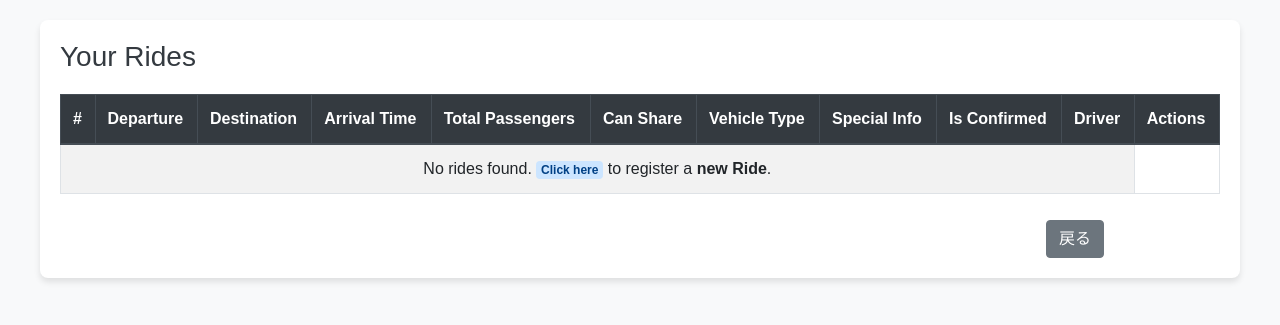
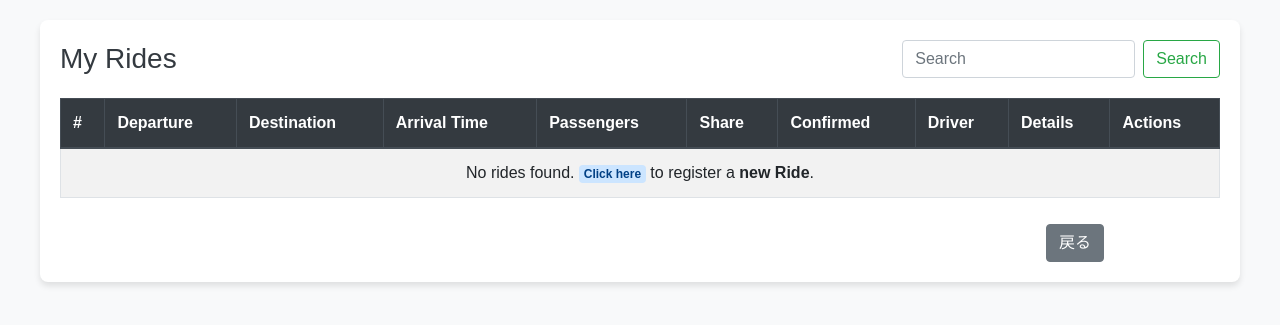
Before and after one commit to yyxff/GoTogether, a Django app: page /ride/view/ in a window 1280 px wide. Shown: the top 325 px of the page. Run offline with Django 5.2, Linux system fonts and the light colour scheme; the visitor is signed in with stand-in values (Sample User, id 1); data that the repository does not hold is empty; some libraries are stand-ins or nearby versions.

Commit message:
Update: User now can be able to view all ride details & driver and vehicle details for any confirmed ride they belong to

```diff
--- a/docker-deploy/web-app/ride/models.py
+++ b/docker-deploy/web-app/ride/models.py
@@ -1,11 +1,12 @@
 from django.db import models
 from user.models import RSSUser
+from django.utils.timezone import now
 # Create your models here.
 
 class RideModel(models.Model):
     departure = models.CharField(max_length=100)
     destination = models.CharField(max_length=100)
-    arrival_time = models.DateTimeField(auto_now_add=True, verbose_name='Expected arrival time')
+    arrival_time = models.DateTimeField(default=now, verbose_name='Expected arrival time')
     total_passenger = models.IntegerField(default=1)
     can_share = models.BooleanField(default=False, verbose_name='Shared ride')
     vehicle_type = models.CharField(blank=True, default='', verbose_name='Expected vehicle type*')
@@ -14,3 +15,6 @@ class RideModel(models.Model):
 
     owner = models.ForeignKey(RSSUser, on_delete=models.CASCADE, related_name='owned_rides', null=True)
     driver = models.ForeignKey(RSSUser, on_delete=models.CASCADE, related_name='confirmed_rides', null=True)
+
+    class Meta:
+        ordering = ['-arrival_time']
--- a/docker-deploy/web-app/ride/templates/ride/ride.html
+++ b/docker-deploy/web-app/ride/templates/ride/ride.html
@@ -43,7 +43,13 @@
 </head>
 <body>
     <div class="container table-container">
-        <h3>Your Rides</h3>
+        <div class="d-flex justify-content-between align-items-center">
+            <h3>My Rides</h3>
+            <form class="form-inline" action="{% url 'ride:search_my_ride' %}">
+                <input name="q" class="form-control mr-sm-2" type="search" placeholder="Search" aria-label="Search" style="margin-bottom: 20px;">
+                <button class="btn btn-outline-success" type="submit" style="margin-bottom: 20px;">Search</button>
+            </form>
+        </div>
         <table class="table table-bordered table-striped">
             <thead class="thead-dark">
                 <tr>
@@ -51,17 +57,16 @@
                     <th>Departure</th>
                     <th>Destination</th>
                     <th>Arrival Time</th>
-                    <th>Total Passengers</th>
-                    <th>Can Share</th>
-                    <th>Vehicle Type</th>
-                    <th>Special Info</th>
-                    <th>Is Confirmed</th>
+                    <th>Passengers</th>
+                    <th>Share</th>
+                    <th>Confirmed</th>
                     <th>Driver</th>
+                    <th>Details</th>
                     <th>Actions</th>
                 </tr>
             </thead>
             <tbody>
-                {% for ride in my_rides %}
+                {% for ride in rides %}
                 <tr>
                     <td>{{ forloop.counter }}</td>
                     <td>{{ ride.departure }}</td>
@@ -75,8 +80,8 @@
                             <span class="text-danger">&#10007;</span>
                         {% endif %}
                     </td>
-                    <td>{{ ride.vehicle_type }}</td>
-                    <td>{{ ride.sp_info }}</td>
+<!--                    <td>{{ ride.vehicle_type }}</td>-->
+<!--                    <td>{{ ride.sp_info }}</td>-->
                     <td>
                         {% if ride.is_confirmed %}
                             <span class="text-success">&#10003;</span>
@@ -86,9 +91,20 @@
                     </td>
                     <td>{{ ride.driver.username }}</td>
 
+                    {% if ride.is_confirmed %}
+                    <td>
+<!--                        Details button to show detail-->
+                        <a href="{% url 'ride:ride_detail' ride.pk %}" class="btn btn-primary btn-sm">Show</a>
+                    </td>
+                    {% else %}
+                    <td>
+                        <button class="btn btn-secondary btn-sm" disabled>Show</button>
+                    </td>
+                    {% endif %}
+
                     {% if not ride.is_confirmed %}
                     <td>
-                        <!-- Redirect to a ride revision page -->
+<!--                        Redirect to a ride revision page-->
                         <a href="{% url 'ride:revise_ride' ride.pk %}" class="btn btn-primary btn-sm">Revise</a>
                     </td>
                     {% else %}
@@ -102,7 +118,9 @@
                 <tr>
                     <td colspan="10" class="text-center">
                         No rides found.
+                        {% if not is_search %}
                         <a href="{% url 'ride:new_ride' %}" class="badge alert-primary">Click here</a> to register a <strong>new Ride</strong>.
+                        {% endif %}
                     </td>
                 </tr>
                 {% endfor %}
--- a/docker-deploy/web-app/ride/urls.py
+++ b/docker-deploy/web-app/ride/urls.py
@@ -7,4 +7,6 @@ urlpatterns = [
     path('new/', views.new_ride_view, name='new_ride'),
     path('view/', views.ride_view, name='view_ride'),
     path('revise/<int:ride_id>', views.revise_ride_info, name='revise_ride'),
+    path('search/my/', views.search_my_ride, name='search_my_ride'),
+    path('detail/<int:ride_id>', views.ride_detail_view, name='ride_detail'),
 ]
--- a/docker-deploy/web-app/ride/views.py
+++ b/docker-deploy/web-app/ride/views.py
@@ -1,6 +1,7 @@
 from traceback import print_tb
 
 from django.contrib.auth.decorators import login_required
+from django.db.models import Q
 from django.shortcuts import render, redirect, reverse
 from .forms import NewRideForm
 from django.views.decorators.http import require_http_methods
@@ -41,7 +42,7 @@ def new_ride_view(request):
 @login_required(login_url='/user/login/')
 def ride_view(request):
     rides = RideModel.objects.filter(owner__exact=request.user)
-    return render(request, 'ride/ride.html', context={'my_rides':rides})
+    return render(request, 'ride/ride.html', context={'rides':rides})
 
 # TODO: add a view for share ride form
 @login_required(login_url='/user/login/')
@@ -59,3 +60,17 @@ def revise_ride_info(request, ride_id):
             return render(request, 'ride/revise_ride.html', context={'form': form, 'success': True})
         else:
             return render(request, 'ride/revise_ride.html', context={'form': form, 'success': False})
+
+@login_required(login_url='/user/login/')
+@require_http_methods('GET')
+def search_my_ride(request):
+    q = request.GET.get('q')
+    rides = RideModel.objects.filter(Q(destination__icontains=q)|
+                                     Q(departure__icontains=q))
+    return render(request, 'ride/ride.html', context={'rides': rides, 'is_search': True})
+
+def ride_detail_view(request, ride_id):
+    ride = RideModel.objects.get(pk=ride_id)
+    driver = ride.driver
+    cars = driver.cars.all()
+    return render(request, 'user/display_car_info.html', context={'cars': cars, 'to_guest': True})
--- a/docker-deploy/web-app/user/templates/user/revise_car_info.html
+++ b/docker-deploy/web-app/user/templates/user/revise_car_info.html
@@ -11,7 +11,6 @@
 <div class="container mt-5">
     <!-- Header -->
 <!--    <h1 class="text-center mb-4">Car Info</h1>-->
-    <!-- TODO: logout driver status -->
     <!-- Success Message -->
     {% if is_success %}
     <div class="alert alert-success text-center" role="alert">
--- a/docker-deploy/web-app/user/views.py
+++ b/docker-deploy/web-app/user/views.py
@@ -118,7 +118,7 @@ class delete_car_view(DeleteView):
 
 @login_required(login_url='/user/login/')
 def display_car_view(request):
-    return render(request, 'user/display_car_info.html')
+    return render(request, 'user/display_car_info.html', context={'cars': request.user.cars.all()})
 
 @login_required(login_url='/user/login/')
 @require_http_methods(['GET', 'POST'])
```
Also changed, not shown: docker-deploy/web-app/ride/forms.py (+15 -1 lines), docker-deploy/web-app/user/templates/user/display_car_info.html (+9 -1 lines).
